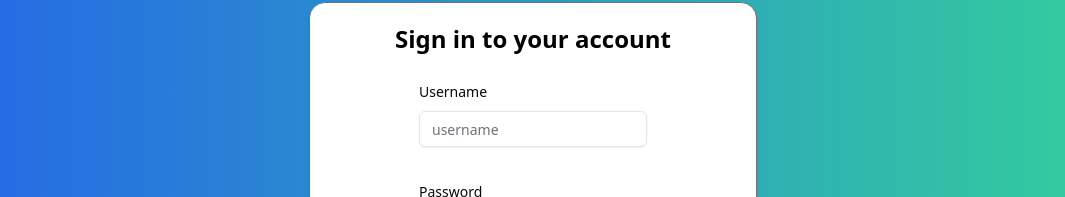
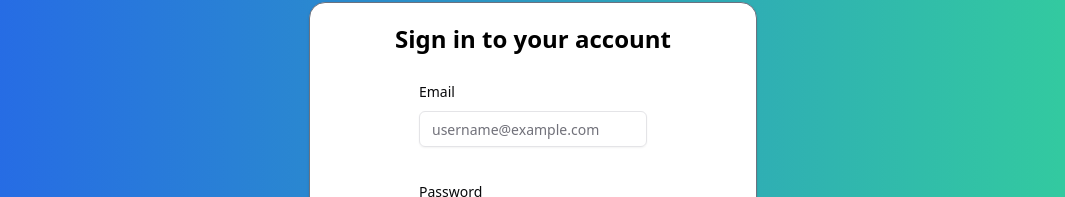
Before and after one commit to Batuhanseyman/todo-app, a Next.js app in the folder frontend/todo-app/: page /login in a window 1280 px wide. Shown: the part 164-361 px from the top of the page, without its empty margins (107-1172 px from the left). Built offline with nearby package versions, Linux system fonts and the light colour scheme; no server answers.

Commit message:
Update LoginForm component

```diff
--- a/frontend/todo-app/components/layout/LoginForm.tsx
+++ b/frontend/todo-app/components/layout/LoginForm.tsx
@@ -19,7 +19,7 @@ import { Input } from "@/components/ui/input"
 import Link from 'next/link'
 
 const formSchema = z.object({
-    username: z.string().min(2, {
+    email: z.string().min(2, {
       message: "Username must be at least 4 characters.",
     }),
     password: z.string().min(2, {
@@ -34,14 +34,14 @@ const LoginForm = () => {
       const form = useForm<z.infer<typeof formSchema>>({
           resolver: zodResolver(formSchema),
           defaultValues: {
-            username: "",
+            email: "",
             password: ""
           },
         })
 
         const onSubmit = async (values: z.infer<typeof formSchema>) => {
           try {
-            await loginUser(values.username, values.password)
+            await loginUser(values.email, values.password)
             console.log("Giriş başarılı!")
             router.push("/todo")
 
@@ -69,12 +69,12 @@ const LoginForm = () => {
         <form onSubmit={form.handleSubmit(onSubmit)} className="space-y-8 flex flex-col">
           <FormField
             control={form.control}
-            name="username"
+            name="email"
             render={({ field }) => (
                 <FormItem>
-                <FormLabel>Username</FormLabel>
+                <FormLabel>Email</FormLabel>
                 <FormControl>
-                    <Input placeholder="username" {...field} />
+                    <Input placeholder="username@example.com" {...field} />
                 </FormControl>
                 <FormMessage />
                 </FormItem>
```
